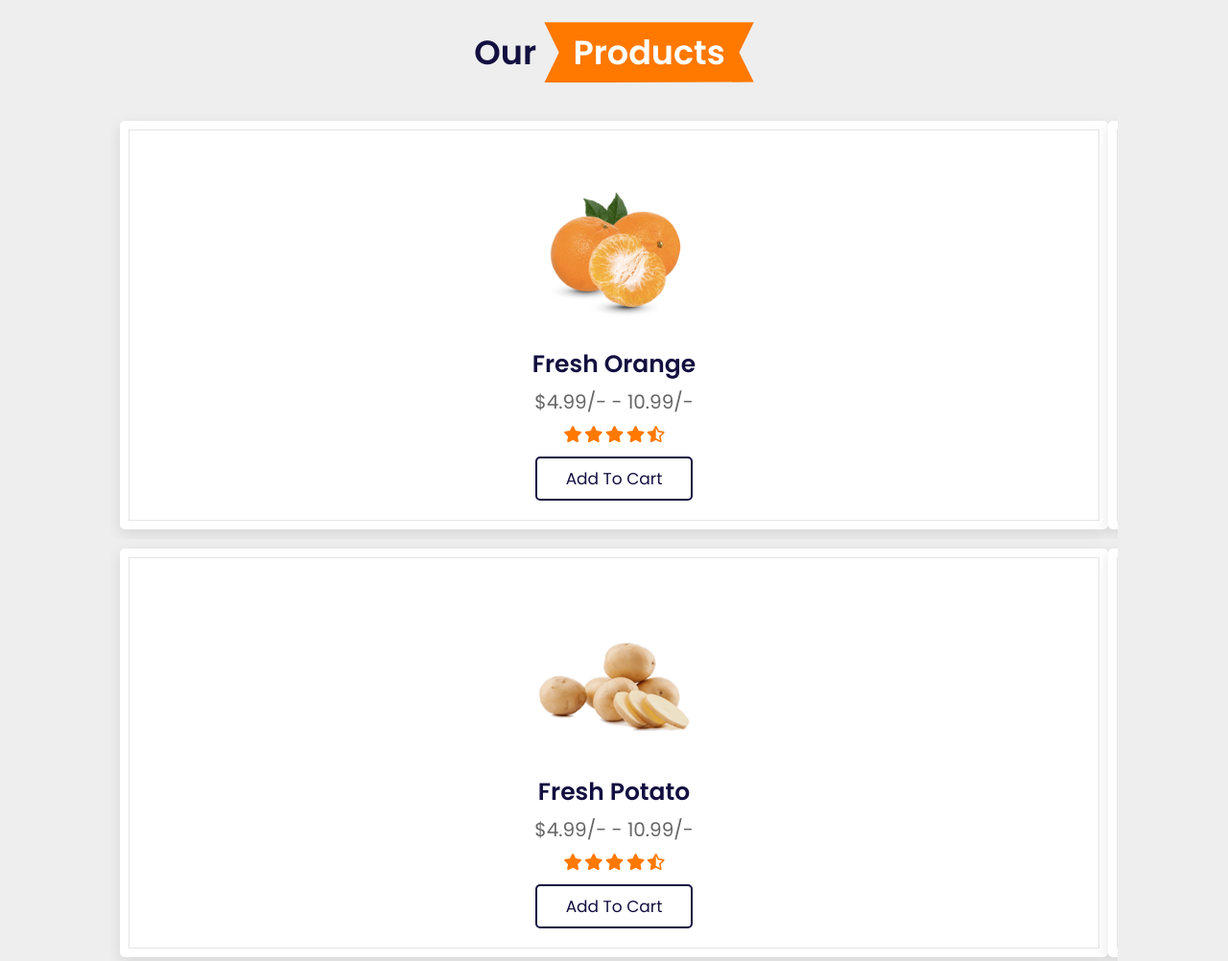
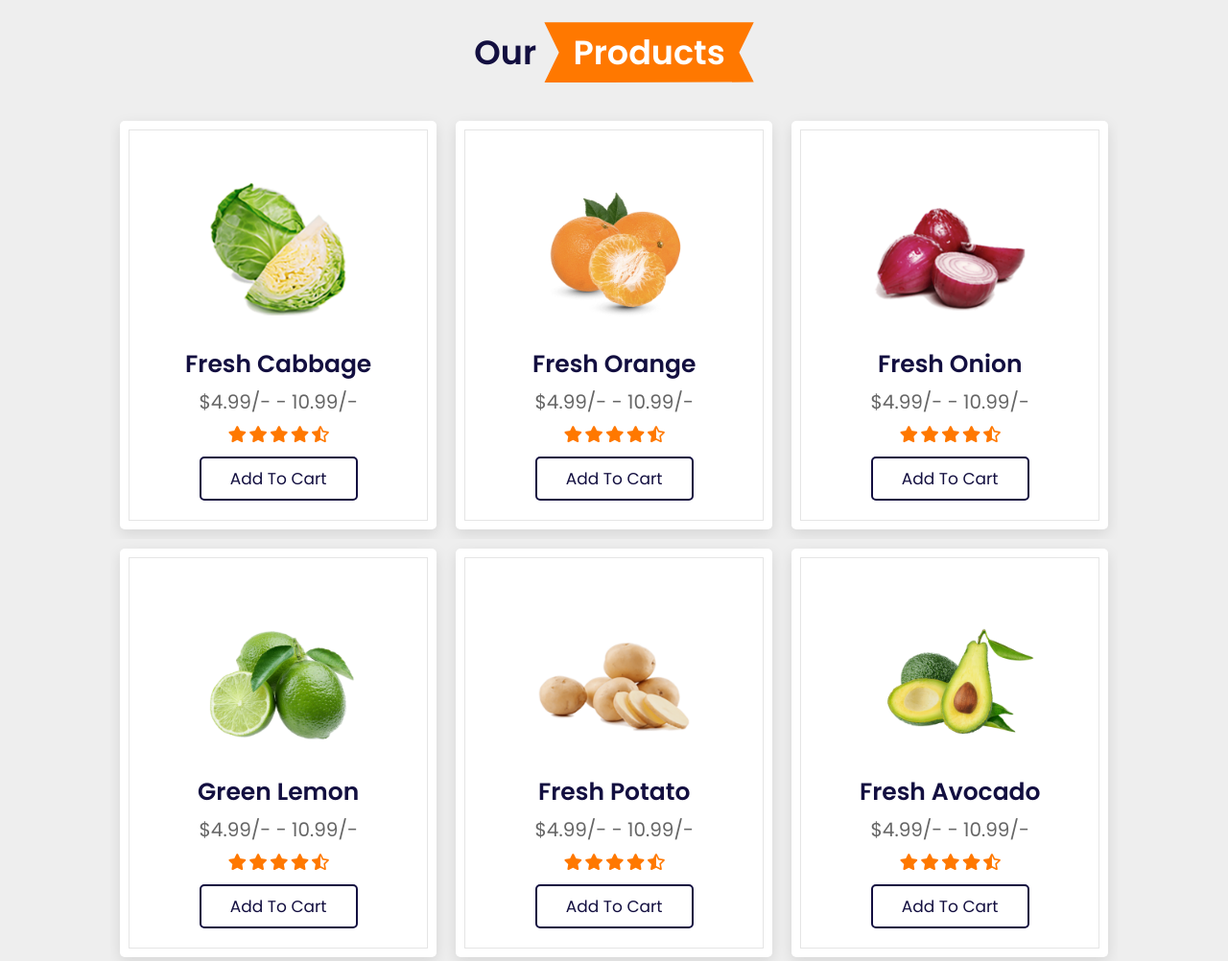
Before and after one commit to supreet027/grocery, a plain HTML site: page index.html in a window 1280 px wide. Shown: the part 1059-2061 px from the top of the page at 96% size. Drawn offline with nearby package versions, Linux system fonts and the light colour scheme; files that its build step writes are made by us from their sources; files whose address does not match are found by name.

Commit message:
Update index.html

```diff
--- a/index.html
+++ b/index.html
@@ -12,7 +12,7 @@
     <link rel="stylesheet" href="https://cdnjs.cloudflare.com/ajax/libs/font-awesome/5.15.4/css/all.min.css">
 
     <!-- custom css file link  -->
-    <link rel="stylesheet" href="css/style.css">
+    <link rel="stylesheet" href="assets/css/style.css">
 
 </head>
 <body>
@@ -434,7 +434,7 @@
 <script src="https://unpkg.com/swiper@7/swiper-bundle.min.js"></script>
 
 <!-- custom js file link  -->
-<script src="js/script.js"></script>
+<script src="assets/js/script.js"></script>
 
 </body>
 </html>
```
